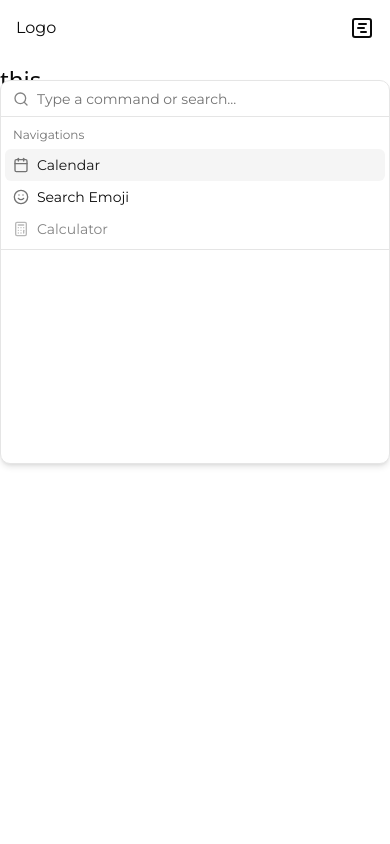
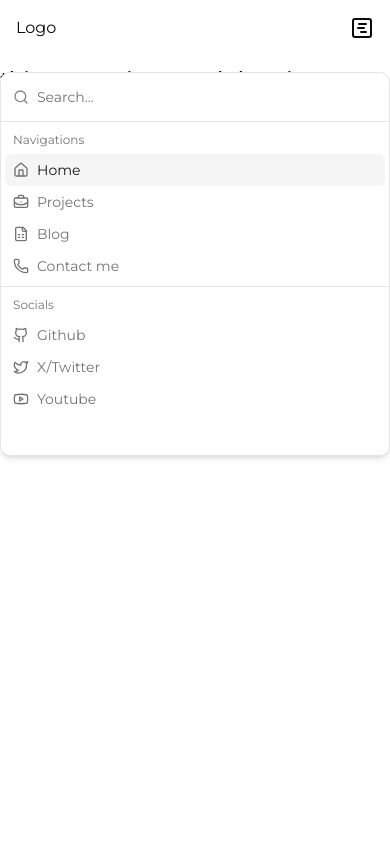
Before and after one commit to iamsaifulalom/personal-portfolio, a Next.js app: page / in a window 390 px wide. Both pictures are taken after a click on the icon 362 px from the left and 28 px from the top of the page. Shown: the top 844 px of the page. Built offline with nearby package versions, Linux system fonts and the light colour scheme.

Commit message:
header comptelted

```diff
--- a/src/components/footer/SocialLinks.jsx
+++ b/src/components/footer/SocialLinks.jsx
@@ -5,40 +5,23 @@ import {
     TooltipContent,
     TooltipTrigger,
 } from "@/components/ui/tooltip"
+import { socialLinks } from '@/constants/socialsLinks'
 
 export default function SocialLinks() {
     return (
         <div className='flex gap-2'>
-            <Tooltip>
+            {socialLinks.map(({ name, url, Icon }) => (
+                <Tooltip key={name}>
                     <TooltipTrigger asChild>
-                    <a href="https://github.com/iamsaifulalom" target='_blank'>
-                        <Github size={20} />
+                        <a href={url} target='_blank'>
+                            <Icon size={20} />
                         </a>
                     </TooltipTrigger>
                     <TooltipContent>
-                    <p>Github</p>
+                        <p>{name}</p>
                     </TooltipContent>
                 </Tooltip>
-            <Tooltip>
-                <TooltipTrigger asChild>
-                    <a href="https://x.com/iamsaifulalom" target='_blank'>
-                        <Twitter size={20} />
-                    </a>
-                </TooltipTrigger>
-                <TooltipContent>
-                    <p>X/Twitter</p>
-                </TooltipContent>
-            </Tooltip>
-            <Tooltip>
-                <TooltipTrigger asChild>
-                    <a href="https://www.youtube.com/@iamsaifulalom" target='_blank'>
-                        <Youtube size={22} />
-                    </a>
-                </TooltipTrigger>
-                <TooltipContent>
-                    <p>Youtube</p>
-                </TooltipContent>
-            </Tooltip>
+            ))}
         </div>
     )
 }
--- a/src/components/footer/footer.jsx
+++ b/src/components/footer/footer.jsx
@@ -1,15 +1,12 @@
 import SocialLinks from './SocialLinks';
 import ThemeChanger from './themeChanger';
 
-
 export default function Footer() {
 
+    return (
+        <footer className='p-4'>
 
-
-    return (
-        <footer className='p-4 flex text-sm text  text-muted-foreground justify-between items-center' >
-
-            <div className='flex flex-col w-full gap-3 md:flex-row justify-between items-center'>
+            <div className='flex text-sm  text-muted-foreground flex-col w-full gap-3 md:flex-row justify-between items-center'>
                 <p>
                     © {new Date().getFullYear()} Saiful Alom. All rights reserved
                 </p>
--- a/src/components/footer/themeChanger.jsx
+++ b/src/components/footer/themeChanger.jsx
@@ -22,15 +22,15 @@ export default function ThemeChanger() {
             className="border-2"
             onValueChange={(val) => val && setTheme(val)}
         >
-            <ToggleGroupItem value="light" aria-label="Toggle light">
+            <ToggleGroupItem value="light" className="cursor-pointer" aria-label="Toggle light">
                 <Sun className="h-4 w-4" />
             </ToggleGroupItem>
 
-            <ToggleGroupItem value="dark" aria-label="Toggle dark">
+            <ToggleGroupItem value="dark" className="cursor-pointer" aria-label="Toggle dark">
                 <Moon className="h-4 w-4" />
             </ToggleGroupItem>
 
-            <ToggleGroupItem value="system" aria-label="Toggle system">
+            <ToggleGroupItem value="system" className="cursor-pointer" aria-label="Toggle system">
                 <Laptop2 className="h-4 w-4" />
             </ToggleGroupItem>
         </ToggleGroup>
--- a/src/components/header/Navigaion.jsx
+++ b/src/components/header/Navigaion.jsx
@@ -9,10 +9,10 @@ export default function Navigation() {
 
   return (
     <div className='md:flex hidden gap-3 py-5 z-50 px-1 bg-foreground/5 backdrop-blur-sm shadow-sm rounded-full items-center'>
-      {navigationLinks.map(({ Icon, name, path }) => (
-        <Link href={path} key={name}
+      {navigationLinks.map(({ Icon, name, url }) => (
+        <Link href={url} key={name}
           className={cn('flex z-40 text-foreground/60 hover:text-foreground transition-all relative text-sm gap-1 cursor-pointer rounded-full py-1 px-2 items-center',
-            pathname === path && "bg-foreground/5 backdrop-blur-lg")}
+            pathname === url && "bg-foreground/5 backdrop-blur-lg")}
         >
           <Icon className='w-4' /> <span className='text-xs'>{name}</span>
         </Link>
--- a/src/components/header/command.jsx
+++ b/src/components/header/command.jsx
@@ -1,11 +1,4 @@
-import {
-  Calculator,
-  Calendar,
-  CreditCard,
-  Settings,
-  Smile,
-  User,
-} from "lucide-react"
+
 import {
   Command as UiCommand,
   CommandEmpty,
@@ -16,30 +9,42 @@ import {
   CommandSeparator,
 } from "@/components/ui/command"
 
+import { navigationLinks } from "@/constants/navigations"
+import Link from "next/link"
+import { socialLinks } from "@/constants/socialsLinks"
 
-export default function Command() {
+
+export default function Command({isOpen , setIsOpen}) {
 
   return (
-    <UiCommand className="rounded-lg border shadow-md max-w-3xl -translate-x-1/2 left-1/2 h-96  fixed top-20">
-      <CommandInput placeholder="Type a command or search..." />
+  <>
+    <UiCommand className="rounded-lg border shadow-md max-w-3xl -translate-x-1/2 left-1/2 h-96  fixed top-18">
+      <CommandInput placeholder="Search..." className="py-8" />
       <CommandList>
         <CommandEmpty>No results found.</CommandEmpty>
         <CommandGroup heading="Navigations">
-          <CommandItem>
-            <Calendar />
-            <span>Calendar</span>
-          </CommandItem>
-          <CommandItem>
-            <Smile />
-            <span>Search Emoji</span>
-          </CommandItem>
-          <CommandItem disabled>
-            <Calculator />
-            <span>Calculator</span>
-          </CommandItem>
+          {navigationLinks.map(({ Icon, name, url }) => (
+            <Link onClick={()=> setIsOpen(false)} key={name} href={url} className="text-muted-foreground">
+              <CommandItem >
+                <Icon />
+                {name}
+              </CommandItem>
+            </Link>
+          ))}
         </CommandGroup>
-        <CommandSeparator />
+        <CommandSeparator/>
+        <CommandGroup heading="Socials">
+          {socialLinks.map(({ Icon, name, url }) => (
+            <Link onClick={()=> setIsOpen(false)} target="_blank" key={name} href={url} className="text-muted-foreground">
+              <CommandItem >
+                <Icon />
+                {name}
+              </CommandItem>
+            </Link>
+          ))}
+        </CommandGroup>
       </CommandList>
     </UiCommand>
+  </>
   )
 }
--- a/src/components/header/menu.jsx
+++ b/src/components/header/menu.jsx
@@ -10,7 +10,7 @@ export default function HeaderDialog() {
     return (
         <>
             <SquareChartGantt onClick={() => { setIsOpen(p => !p) }} className='cursor-pointer' />
-            {isOpen && <Command />}
+            {isOpen && <Command isOpen={isOpen} setIsOpen={setIsOpen}/>}
         </>
     )
 }
--- a/src/components/hero/hero.jsx
+++ b/src/components/hero/hero.jsx
@@ -3,7 +3,7 @@ import React from 'react'
 export default function Hero() {
   return (
     <div className='text-foreground  text-2xl w-full h-screen'>
-      this
+      this Lorem ipsum, dolor sit amet consectetur adipisicing elit. Odit fugiat dolores vero, quo earum alias sequi deserunt rerum corporis rem commodi. Quidem delectus fuga excepturi obcaecati, perferendis illum sunt blanditiis in pariatur perspiciatis necessitatibus, reiciendis adipisci nisi unde fugit.
     </div>
   )
 }
--- a/src/components/ui/command.jsx
+++ b/src/components/ui/command.jsx
@@ -21,7 +21,7 @@ function Command({
     <CommandPrimitive
       data-slot="command"
       className={cn(
-        "bg-popover text-popover-foreground flex h-full w-full flex-col overflow-hidden rounded-md",
+        "bg-background text-popover-foreground flex h-full w-full flex-col overflow-hidden rounded-md",
         className
       )}
       {...props} />
@@ -61,9 +61,10 @@ function CommandInput({
   return (
     <div
       data-slot="command-input-wrapper"
-      className="flex h-9 items-center gap-2 border-b px-3">
+      className="flex h-9 items-center p-6 gap-2 border-b px-3">
       <SearchIcon className="size-4 shrink-0 opacity-50" />
       <CommandPrimitive.Input
+        autoFocus={true}
         data-slot="command-input"
         className={cn(
           "placeholder:text-muted-foreground flex h-10 w-full rounded-md bg-transparent py-3 text-sm outline-hidden disabled:cursor-not-allowed disabled:opacity-50",
--- a/src/constants/navigations.js
+++ b/src/constants/navigations.js
@@ -1,8 +1,8 @@
 import { BriefcaseBusiness, House, Phone, FileSpreadsheet } from "lucide-react"
 
 export const navigationLinks = [
-    { name: "Home", Icon: House, path: "/" },
-    { name: "Projects", Icon: BriefcaseBusiness, path: "/projects" },
-    { name: "Blog", Icon: FileSpreadsheet, path: "/blog" },
-    { name: "Contact me", Icon: Phone, path: "/contact" },
+    { name: "Home", Icon: House, url: "/" },
+    { name: "Projects", Icon: BriefcaseBusiness, url: "/projects" },
+    { name: "Blog", Icon: FileSpreadsheet, url: "/blog" },
+    { name: "Contact me", Icon: Phone, url: "/contact" },
 ]
--- /dev/null
+++ b/src/constants/socialsLinks.js
@@ -0,0 +1,7 @@
+import { Github, Twitter, Youtube } from "lucide-react"
+
+export const socialLinks = [
+    { name: "Github", Icon: Github, url: "https://github.com/iamsaifulalom" },
+    { name: "X/Twitter", Icon: Twitter, url: "https://x.com/iamsaifulalom" },
+    { name: "Youtube", Icon: Youtube, url: "https://www.youtube.com/@iamsaifulalom" },
+]
```
Lines whose indentation alone changed are shown as unchanged.
